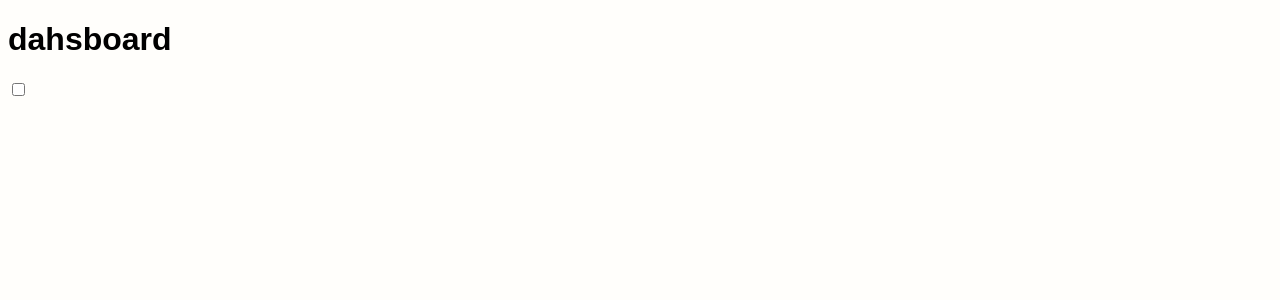
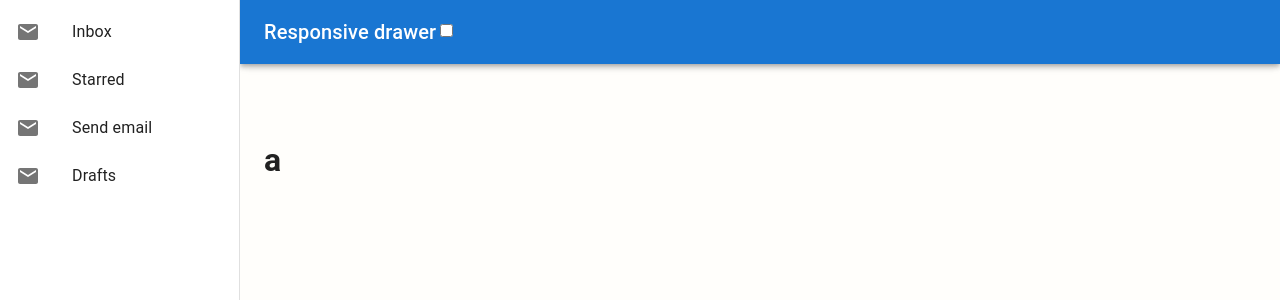
Before and after one commit to fernandoG494/dev-portfolio-v2, a React (Vite) app: page / in a window 1280 px wide. Shown: the top 300 px of the page. Built offline with nearby package versions, Linux system fonts and the light colour scheme.

Commit message:
Component layout definition

```diff
--- a/package.json
+++ b/package.json
@@ -10,6 +10,10 @@
     "preview": "vite preview"
   },
   "dependencies": {
+    "@emotion/react": "^11.11.4",
+    "@emotion/styled": "^11.11.5",
+    "@mui/icons-material": "^5.15.18",
+    "@mui/material": "^5.15.18",
     "react": "^18.2.0",
     "react-dom": "^18.2.0",
     "react-router-dom": "^6.23.1"
--- a/src/App.tsx
+++ b/src/App.tsx
@@ -1,22 +1,43 @@
-import { useEffect, useReducer } from "react";
+import Router from "./routes/Router";
+import { useEffect, useReducer, useState } from "react";
 import ThemeReducer from "./contexts/Theme/ThemeReducer";
 import { IPlaceThemeProvider, PlaceThemeContext } from "./interfaces/theme";
-import Router from "./routes/Router";
+
+import { Box, CssBaseline, Drawer } from "@mui/material";
+import SideMenu from "./layout/SideMenu";
+import TitleBar from "./layout/TitleBar";
+import Content from "./layout/Content";
 
 import "./styles/global.scss";
+
+const drawerWidth = 240;
 
 const App = () => {
   const [currentTheme, setNewTheme] = useReducer(ThemeReducer, {
     themeType: "light",
   });
 
+  const [mobileOpen, setMobileOpen] = useState(false);
+  const [isClosing, setIsClosing] = useState(false);
+
   const themeContextProviderValue: IPlaceThemeProvider = {
     themeType: currentTheme.themeType,
     setNewTheme,
   };
 
-  const handleThemeChange = () => {
-    setNewTheme(currentTheme.themeType === "light" ? "dark" : "light");
+  const handleDrawerClose = () => {
+    setIsClosing(true);
+    setMobileOpen(false);
+  };
+
+  const handleDrawerTransitionEnd = () => {
+    setIsClosing(false);
+  };
+
+  const handleDrawerToggle = () => {
+    if (!isClosing) {
+      setMobileOpen(!mobileOpen);
+    }
   };
 
   useEffect(() => {
@@ -37,11 +58,59 @@ const App = () => {
     <div>
       <PlaceThemeContext.Provider value={themeContextProviderValue}>
         <Router />
-        <input
-          type="checkbox"
-          checked={currentTheme.themeType === "dark"}
-          onChange={handleThemeChange}
-        />
+        <Box sx={{ display: "flex" }}>
+          <CssBaseline />
+          <TitleBar handleDrawerToggle={handleDrawerToggle} />
+          <Box
+            component="nav"
+            sx={{ width: { sm: drawerWidth }, flexShrink: { sm: 0 } }}
+            aria-label="mailbox folders"
+          >
+            <Drawer
+              variant="temporary"
+              open={mobileOpen}
+              onTransitionEnd={handleDrawerTransitionEnd}
+              onClose={handleDrawerClose}
+              ModalProps={{
+                keepMounted: true,
+              }}
+              sx={{
+                display: { xs: "block", sm: "none" },
+                "& .MuiDrawer-paper": {
+                  boxSizing: "border-box",
+                  width: drawerWidth,
+                },
+              }}
+            >
+              <SideMenu />
+            </Drawer>
+            <Drawer
+              variant="permanent"
+              sx={{
+                display: { xs: "none", sm: "block" },
+                "& .MuiDrawer-paper": {
+                  boxSizing: "border-box",
+                  width: drawerWidth,
+                },
+              }}
+              open
+            >
+              <SideMenu />
+            </Drawer>
+          </Box>
+          <Box
+            component="main"
+            sx={{
+              flexGrow: 1,
+              p: 3,
+              width: { sm: `calc(100% - ${drawerWidth}px)` },
+            }}
+          >
+            <Content>
+              <h1>a</h1>
+            </Content>
+          </Box>
+        </Box>
       </PlaceThemeContext.Provider>
     </div>
   );
--- /dev/null
+++ b/src/components/ThemeChecker.tsx
@@ -0,0 +1,24 @@
+import { useContext } from "react";
+import { PlaceThemeContext } from "../interfaces/theme";
+
+const ThemeChecker = () => {
+  const { themeType, setNewTheme } = useContext(PlaceThemeContext);
+
+  const handleThemeChange = () => {
+    if (themeType == "light") {
+      setNewTheme("dark");
+    } else if (themeType == "dark") {
+      setNewTheme("light");
+    }
+  };
+
+  return (
+    <input
+      type="checkbox"
+      checked={themeType === "dark"}
+      onChange={handleThemeChange}
+    />
+  );
+};
+
+export default ThemeChecker;
--- /dev/null
+++ b/src/interfaces/layout.ts
@@ -0,0 +1,3 @@
+export interface ITitleBar {
+  handleDrawerToggle: () => void;
+}
--- /dev/null
+++ b/src/layout/Content.tsx
@@ -0,0 +1,6 @@
+// eslint-disable-next-line @typescript-eslint/no-explicit-any
+const Content = ({ children }: any) => {
+  return <div>{children}</div>;
+};
+
+export default Content;
--- /dev/null
+++ b/src/layout/SideMenu.tsx
@@ -0,0 +1,30 @@
+import {
+  List,
+  ListItem,
+  ListItemButton,
+  ListItemIcon,
+  ListItemText,
+} from "@mui/material";
+
+import MailIcon from "@mui/icons-material/Mail";
+
+const SideMenu = () => {
+  return (
+    <div>
+      <List>
+        {["Inbox", "Starred", "Send email", "Drafts"].map((text) => (
+          <ListItem key={text} disablePadding>
+            <ListItemButton>
+              <ListItemIcon>
+                <MailIcon />
+              </ListItemIcon>
+              <ListItemText primary={text} />
+            </ListItemButton>
+          </ListItem>
+        ))}
+      </List>
+    </div>
+  );
+};
+
+export default SideMenu;
--- /dev/null
+++ b/src/layout/TitleBar.tsx
@@ -0,0 +1,39 @@
+import { AppBar, IconButton, Toolbar, Typography } from "@mui/material";
+import MenuIcon from "@mui/icons-material/Menu";
+import { ReactNode } from "react";
+import { ITitleBar } from "../interfaces/layout";
+import ThemeChecker from "../components/ThemeChecker";
+
+const drawerWidth = 240;
+
+const TitleBar = ({ handleDrawerToggle }: ITitleBar): ReactNode => {
+  return (
+    <AppBar
+      position="fixed"
+      sx={{
+        width: { sm: `calc(100% - ${drawerWidth}px)` },
+        ml: { sm: `${drawerWidth}px` },
+      }}
+    >
+      <Toolbar>
+        <IconButton
+          color="inherit"
+          aria-label="open drawer"
+          edge="start"
+          onClick={handleDrawerToggle}
+          sx={{ mr: 2, display: { sm: "none" } }}
+        >
+          <MenuIcon />
+        </IconButton>
+        <Typography variant="h6" noWrap component="div">
+          Responsive drawer
+        </Typography>
+        <div>
+          <ThemeChecker />
+        </div>
+      </Toolbar>
+    </AppBar>
+  );
+};
+
+export default TitleBar;
```
Also changed, not shown: 1 other file (tests, documents, lock files or other folders).
